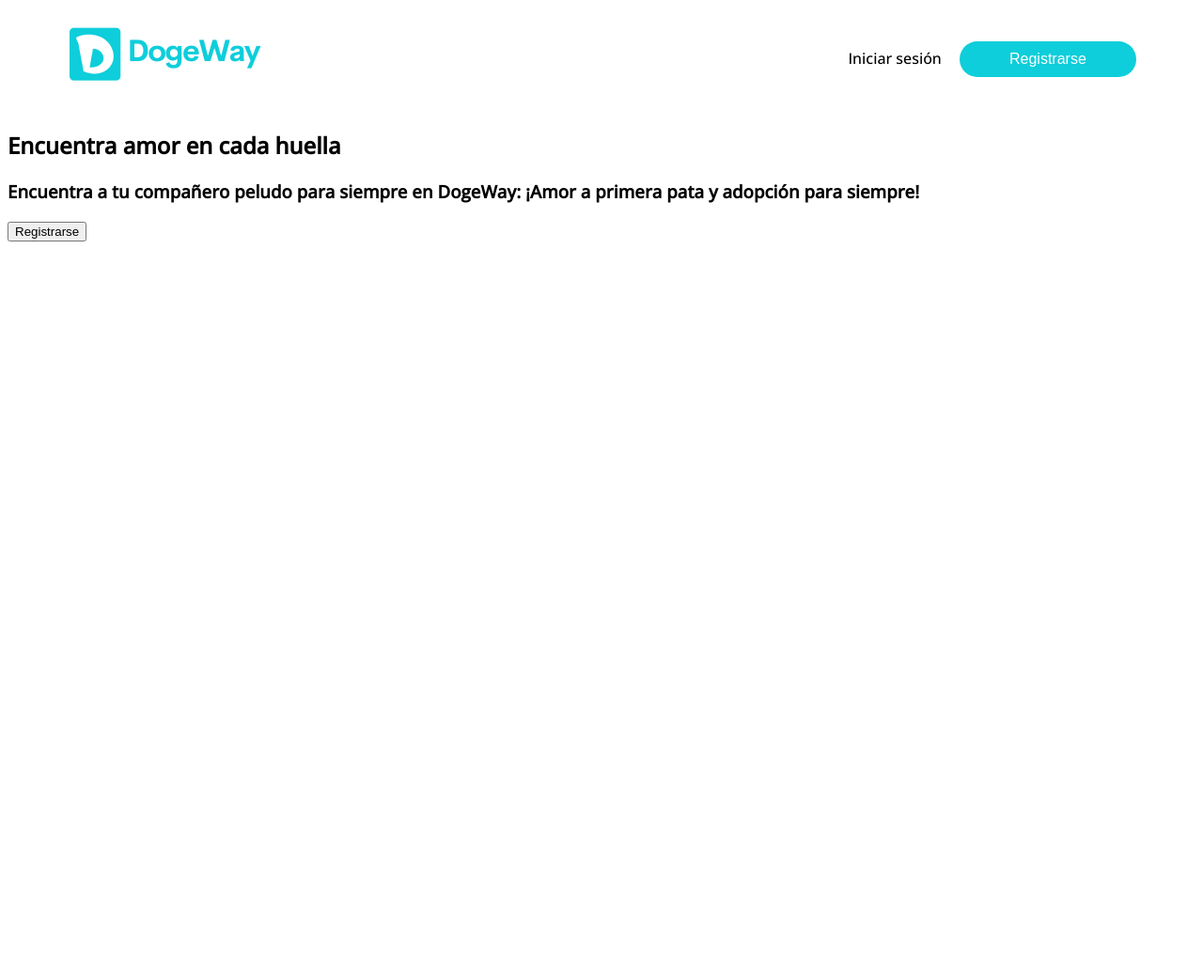
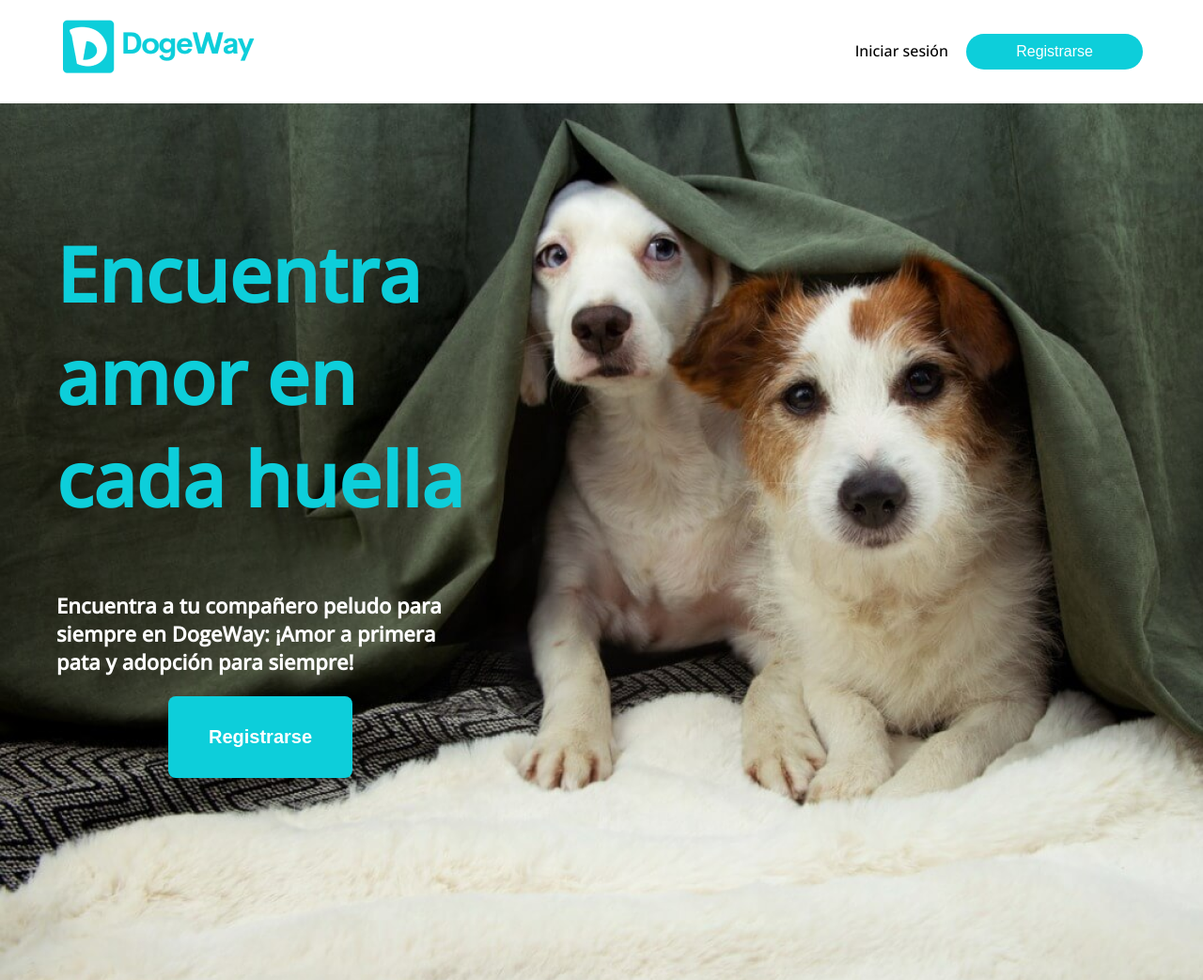
Before and after one commit to Luisangel-Cordova27/IngSoft-DogeWay, a PHP site: page /landingPage.html in a window 1280 px wide. Shown: the whole page at 94% size. Before the commit the page ends 257 px from the top, so only its background shows below. Run offline with PHP 8.4, Linux system fonts and the light colour scheme.

Commit message:
Se agregó la seccion hero y su diseño correspondiente

```diff
--- a/landingPage.html
+++ b/landingPage.html
@@ -27,7 +27,7 @@
             <h1>Encuentra amor en cada huella</h1>
 
             <h3>Encuentra a tu compañero peludo para siempre en DogeWay: ¡Amor a primera pata y adopción para siempre!</h3>
-            <button>Registrarse</button>
+            <button class="button-eslogan">Registrarse</button>
         </div>
 
     </section>
--- a/style.css
+++ b/style.css
@@ -1,5 +1,7 @@
 body{
     font-family: 'Open Sans', sans-serif;
+    margin: 0;
+    padding: 0;
 }
 
 /* Landing page*/
@@ -57,4 +59,43 @@ body{
 .section-hero{
     display: block;
     width: 100%;
+    background-image: url(img/main-landingmain-background.png);
+    height: 933px;
+    background-size: cover;
 }
+
+.eslogan{
+    width: 434px;
+    margin-left: 60px;
+    padding-top: 126px;
+}
+
+.eslogan h1{
+    color: #0DCEDA;
+    font-size: 80px;
+    font-weight: bold;
+    margin-top: 0;
+}
+
+.eslogan h3{
+    color: #FFFFFF;
+    font-weight: bold;
+    font-size: 22px;
+}
+
+.button-eslogan{
+    font-size: 20px;
+    font-weight: bold;
+    background-color: #0DCEDA;
+    color: #FFFFFF;
+    border: none;
+    border-radius: 8px;
+    padding: 32px 43px;
+    transition: transform 0.3s ease;
+    margin: 0 auto;
+    display: block;
+}
+
+.button-eslogan:hover{
+    transform: scale(1.1);
+}
```
